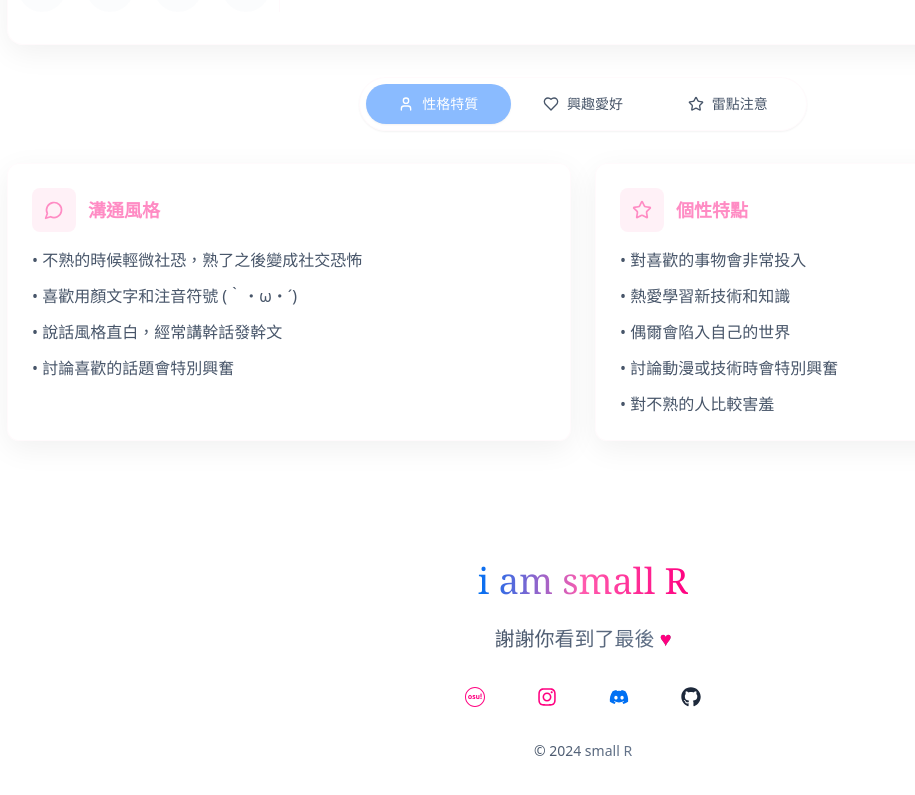
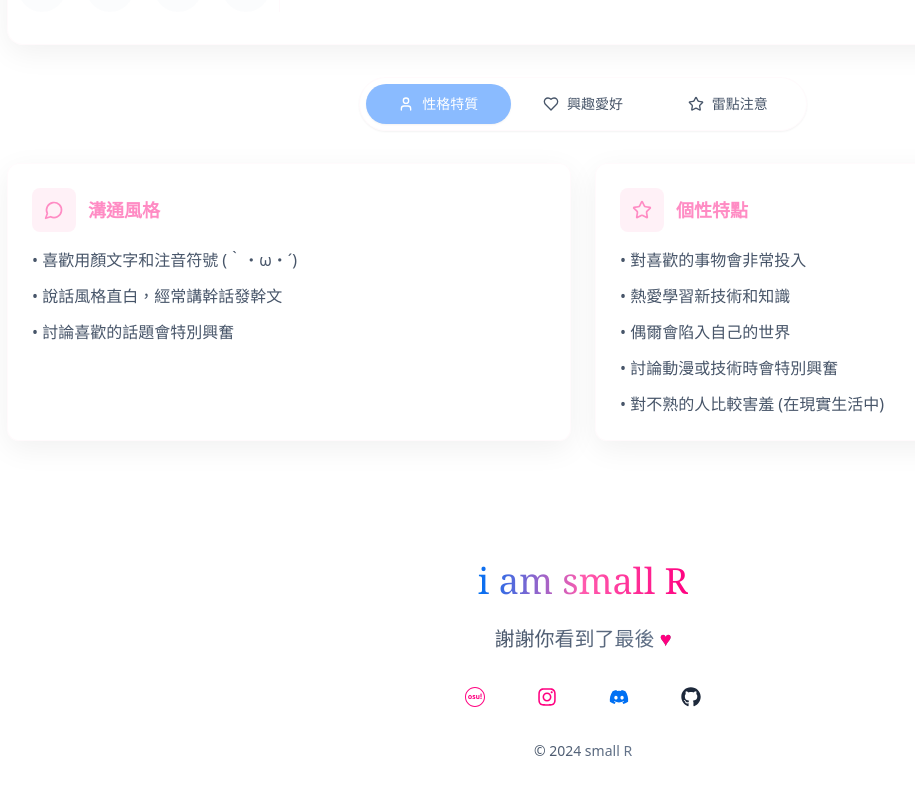
Before and after one commit to MapleML/about-ML, a Next.js app: page / in a window 1280 px wide. Shown: the part 1117-1912 px from the top of the page, without its empty margins (57-972 px from the left). Built offline with nearby package versions, Linux system fonts and the light colour scheme.

Commit message:
about edited

```diff
--- a/components/sections/About.tsx
+++ b/components/sections/About.tsx
@@ -237,7 +237,6 @@ export default function About() {
             <div className="grid gap-6 sm:grid-cols-2">
               <InfoCard icon={MessageCircle} title="溝通風格">
                 <div className="space-y-3 text-neutral-600">
-                  <p>• 不熟的時候輕微社恐，熟了之後變成社交恐怖</p>
                   <p>• 喜歡用顏文字和注音符號 (｀・ω・´)</p>
                   <p>• 說話風格直白，經常講幹話發幹文</p>
                   <p>• 討論喜歡的話題會特別興奮</p>
@@ -250,7 +249,7 @@ export default function About() {
                   <p>• 熱愛學習新技術和知識</p>
                   <p>• 偶爾會陷入自己的世界</p>
                   <p>• 討論動漫或技術時會特別興奮</p>
-                  <p>• 對不熟的人比較害羞</p>
+                  <p>• 對不熟的人比較害羞 (在現實生活中)</p>
                 </div>
               </InfoCard>
             </div>
@@ -273,7 +272,7 @@ export default function About() {
                       追番習慣
                     </h4>
                     <p className="text-justify text-neutral-600">
-                      動畫瘋/YT/Netflix 不喜歡去追熱門動畫{"(除非真的很喜歡)"}
+                      動畫瘋/YT/Netflix 不喜歡去追熱門動畫 {"(除非真的很喜歡)"}
                       會熱度過才開始補，喜歡一次追完，但喜歡的作品又會捨不得看完
                       {"("}有點矛盾? 每看完一個自認為的神作就會陷入戒斷期
                     </p>
```
